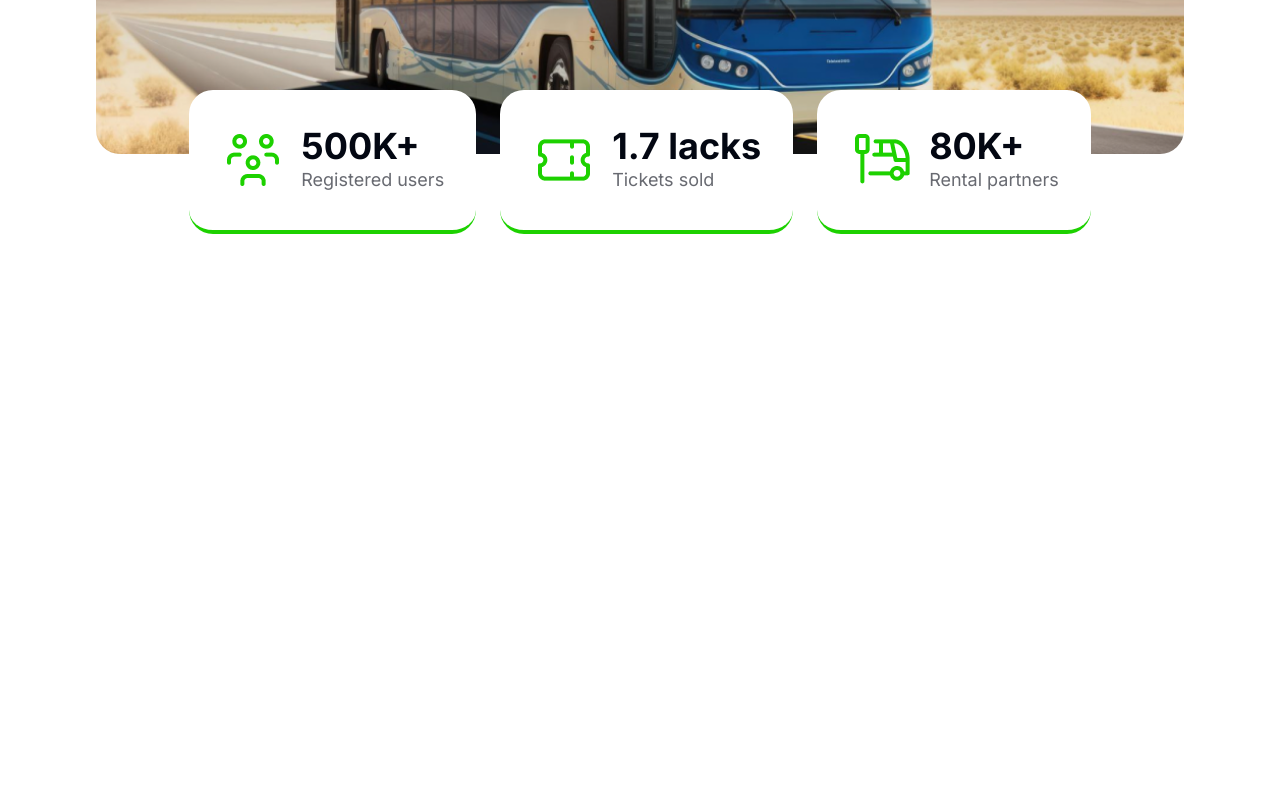
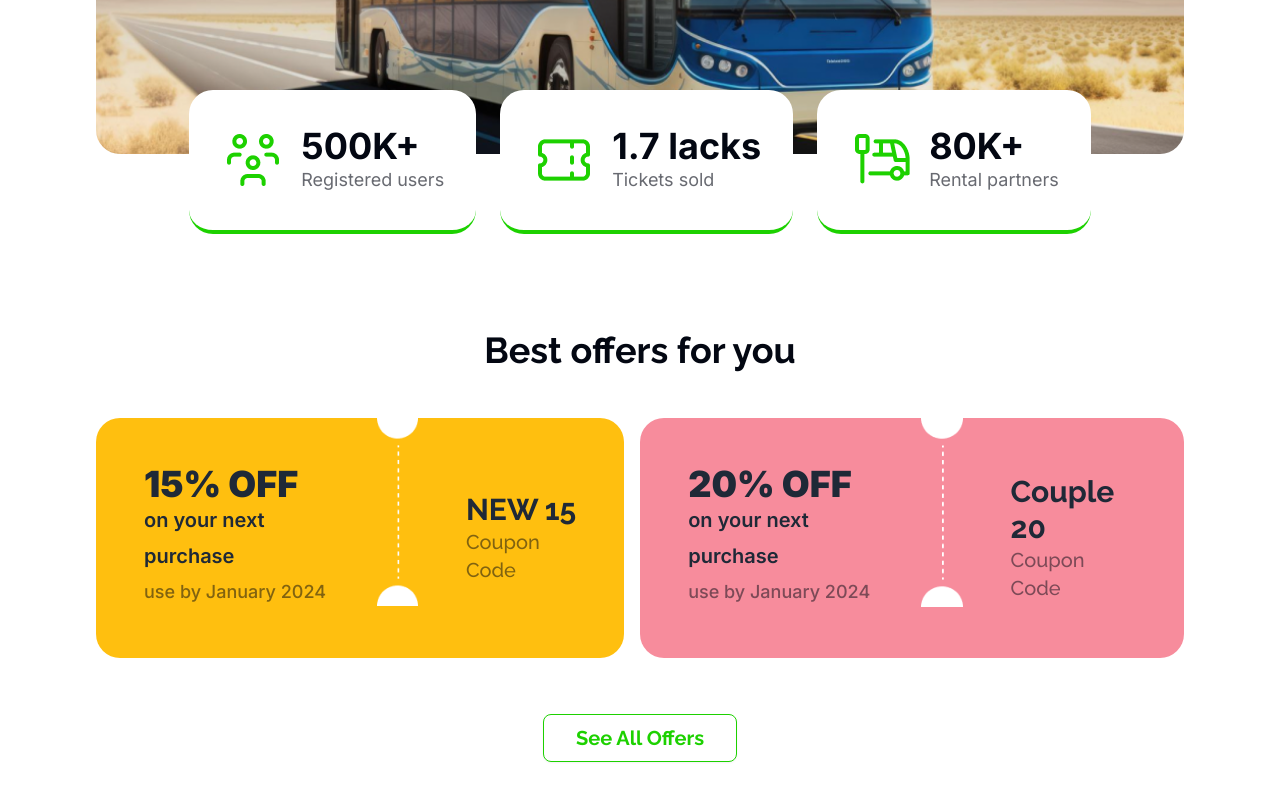
Before and after one commit to Razib2019/smart-ticketing, a plain HTML site: page index.html in a window 1280 px wide. Shown: the part 546-1346 px from the top of the page. Before the commit the page ends 844 px from the top, so only its background shows below. Drawn offline with nearby package versions, Linux system fonts and the light colour scheme.

Commit message:
Best offer for you section done

```diff
--- a/index.html
+++ b/index.html
@@ -154,6 +154,74 @@
         </div>
       </div>
       <!-- Banner Section End Here -->
+      <!-- Best Offer For You Section Start From Here -->
+      <section class="container mx-auto lg:px-24 px-4 lg:my-8 my-12">
+        <h1
+          class="font-raleway text-[#030712] lg:text-4xl text-xl font-bold text-center"
+        >
+          Best offers for you
+        </h1>
+        <div
+          class="flex lg:flex-row flex-col lg:justify-evenly gap-4 lg:mt-12 mt-4"
+        >
+          <div class="flex">
+            <div
+              class="font-inter bg-[#FFBF0F] lg:p-12 p-4 rounded-l-3xl flex flex-col justify-center items-start"
+            >
+              <h1 class="lg:text-4xl/9 text-2xl font-black">15% OFF</h1>
+              <h4 class="lg:text-xl/9 text-base font-semibold">
+                on your next purchase
+              </h4>
+              <p class="text-[#03071280] lg:text-lg/9 text-sm font-medium">
+                use by January 2024
+              </p>
+            </div>
+            <div class="bg-[#FFBF0F]">
+              <img src="./images/cupon-devider.png" alt="" />
+            </div>
+            <div
+              class="font-raleway bg-[#FFBF0F] lg:p-12 p-4 rounded-r-3xl flex flex-col justify-center lg:items-center items-start"
+            >
+              <h1 class="lg:text-3xl text-xl font-bold">NEW 15</h1>
+              <p class="text-[#03071280] lg:text-xl text-sm font-medium">
+                Coupon Code
+              </p>
+            </div>
+          </div>
+          <div class="flex">
+            <div
+              class="font-inter bg-[#F78C9C] lg:p-12 p-4 rounded-l-3xl flex flex-col justify-center items-start"
+            >
+              <h1 class="lg:text-4xl/9 text-2xl font-black">20% OFF</h1>
+              <h4 class="lg:text-xl/9 text-base font-semibold">
+                on your next purchase
+              </h4>
+              <p class="text-[#03071280] lg:text-lg/9 text-sm font-medium">
+                use by January 2024
+              </p>
+            </div>
+            <div class="bg-[#F78C9C]">
+              <img src="./images/cupon-devider.png" alt="" />
+            </div>
+            <div
+              class="font-raleway bg-[#F78C9C] lg:p-12 p-4 rounded-r-3xl flex flex-col justify-center lg:items-center items-start"
+            >
+              <h1 class="lg:text-3xl text-xl font-bold">Couple 20</h1>
+              <p class="text-[#03071280] lg:text-xl text-sm font-medium">
+                Coupon Code
+              </p>
+            </div>
+          </div>
+        </div>
+        <div class="font-raleway lg:mt-14 mt-6 lg:mb-28 text-center">
+          <a
+            class="btn text-[#1DD100] hover:text-white lg:text-xl text-lg lg:font-bold font-semibold lg:px-8 bg-[#FFFFFF] hover:bg-[#1DD100] border-[#1DD100]"
+          >
+            See All Offers
+          </a>
+        </div>
+      </section>
+      <!-- Best Offer For You Section End Here -->
     </main>
     <!-- Main Section End Here -->
     <!-- Footer Section Start From Here -->
```
